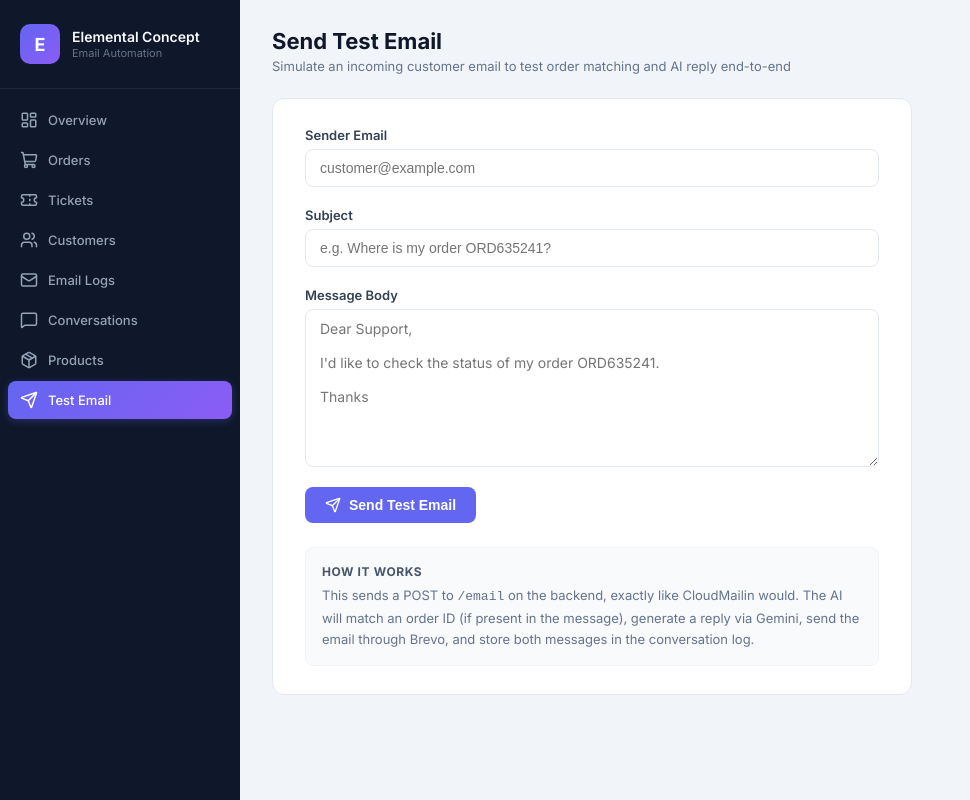
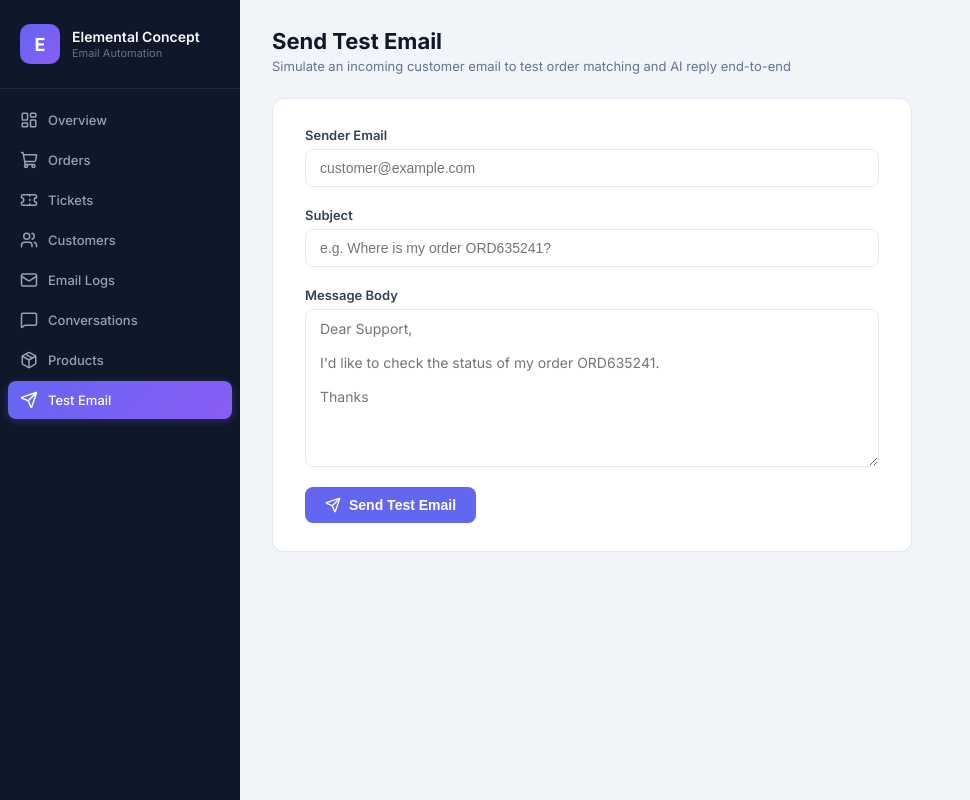
Before and after one commit to Laxika220/EmailAutomationSystem, a React (Vite) app in the folder dashboard/: page /test-email in a window 1280 px wide. Shown: the whole page, without its empty margins (0-970 px from the left). Built offline with nearby package versions, Linux system fonts and the light colour scheme; no server answers.

Commit message:
Remove How it works hint from Test Email panel

```diff
--- a/dashboard/src/pages/TestEmail.jsx
+++ b/dashboard/src/pages/TestEmail.jsx
@@ -100,15 +100,6 @@ export default function TestEmail() {
             {status.message}
           </div>
         )}
-
-        <div style={styles.hint}>
-          <p style={styles.hintTitle}>How it works</p>
-          <p style={styles.hintText}>
-            This sends a POST to <code>/email</code> on the backend, exactly like CloudMailin would.
-            The AI will match an order ID (if present in the message), generate a reply via Gemini,
-            send the email through Brevo, and store both messages in the conversation log.
-          </p>
-        </div>
       </div>
 
       <style>{`@keyframes spin { to { transform: rotate(360deg); } }`}</style>
@@ -195,24 +186,4 @@ const styles = {
     color: "#991b1b",
     border: "1px solid #fecaca",
   },
-  hint: {
-    marginTop: "24px",
-    padding: "16px",
-    background: "#f8fafc",
-    borderRadius: "8px",
-    border: "1px solid #f1f5f9",
-  },
-  hintTitle: {
-    fontSize: "12px",
-    fontWeight: "700",
-    color: "#475569",
-    textTransform: "uppercase",
-    letterSpacing: "0.05em",
-    marginBottom: "6px",
-  },
-  hintText: {
-    fontSize: "13px",
-    color: "#64748b",
-    lineHeight: "1.6",
-  },
 };
```
